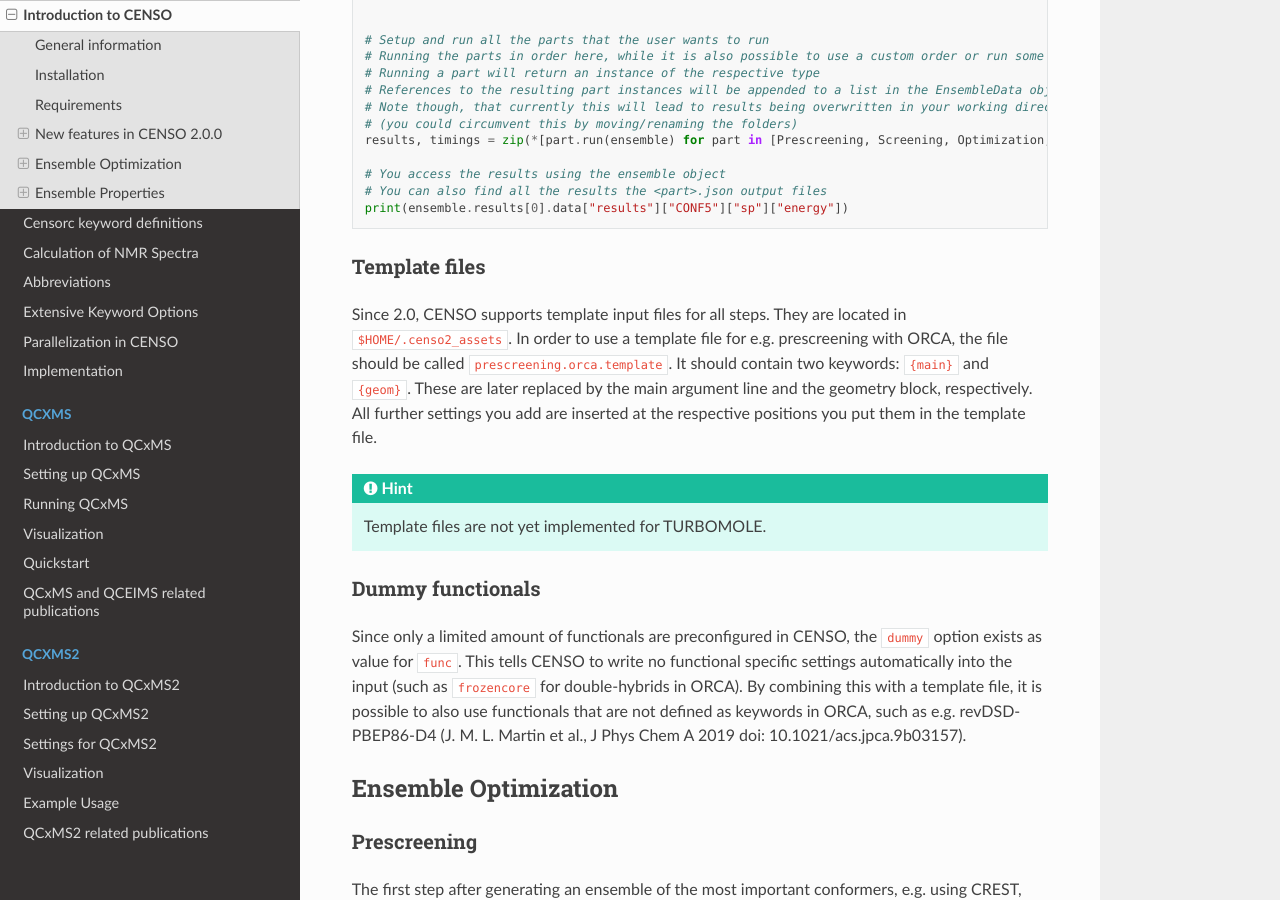
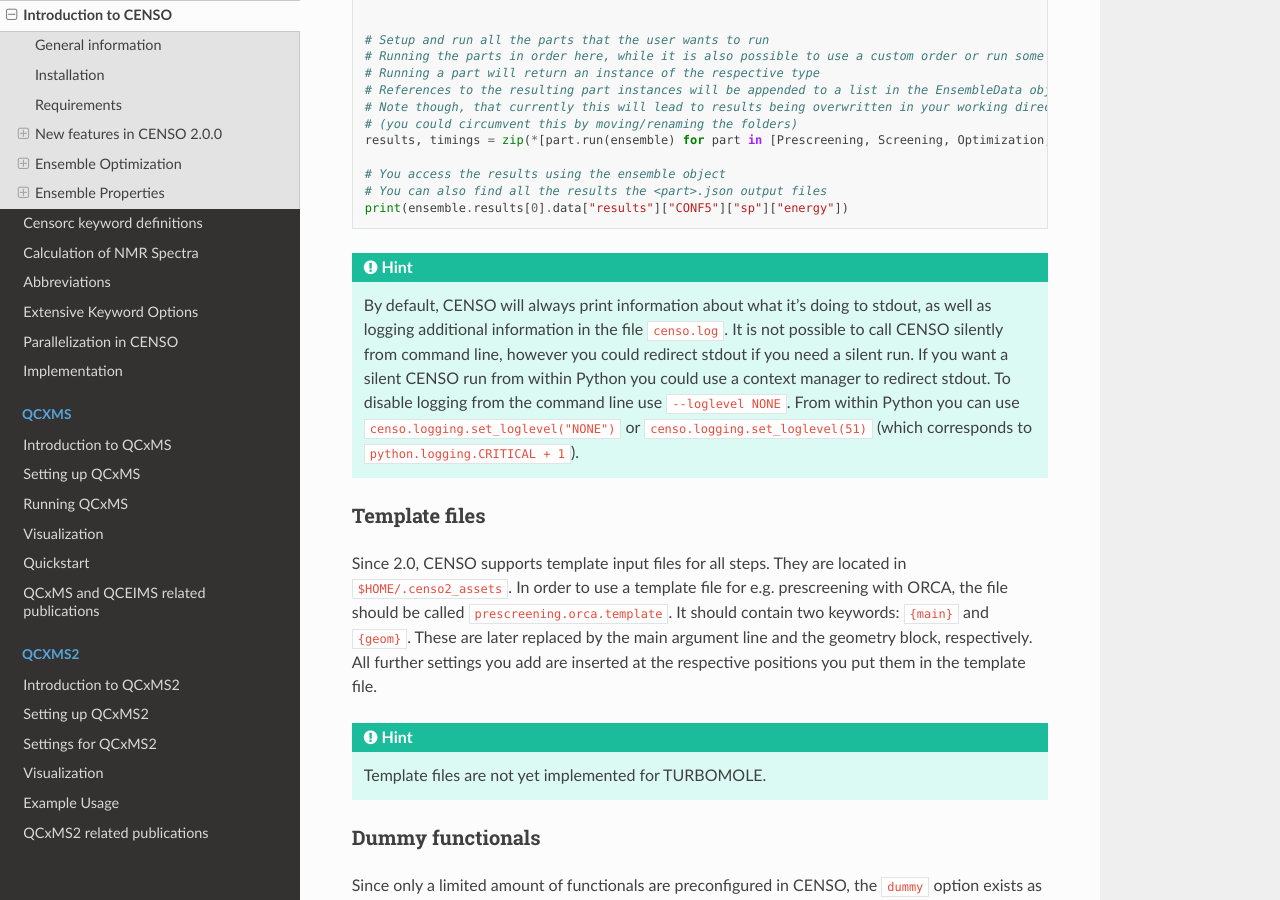
Before and after one commit to grimme-lab/xtb_docs, a Sphinx documentation site: the page built from source/CENSO_docs/censo.rst, in a window 1280 px wide and 900 px high, scrolled down 3195 px. Built offline with Sphinx 7.4.7 and the Read the Docs theme 3.1.0, drawn with Linux system fonts in a browser that asks for light colours.

Commit message:
added info on logging and silent runs

```diff
--- a/source/CENSO_docs/censo.rst
+++ b/source/CENSO_docs/censo.rst
@@ -144,6 +144,14 @@
     print(ensemble.results[0].data["results"]["CONF5"]["sp"]["energy"])
 
 
+.. hint::
+   By default, CENSO will always print information about what it's doing to stdout, as well as logging additional information
+   in the file ``censo.log``. It is not possible to call CENSO silently from command line, however you could redirect
+   stdout if you need a silent run. If you want a silent CENSO run from within Python you could use a context manager
+   to redirect stdout. To disable logging from the command line use ``--loglevel NONE``. From within Python you can use
+   ``censo.logging.set_loglevel("NONE")`` or ``censo.logging.set_loglevel(51)`` (which corresponds to ``python.logging.CRITICAL + 1``).
+
+
 Template files
 ==============
 
```
